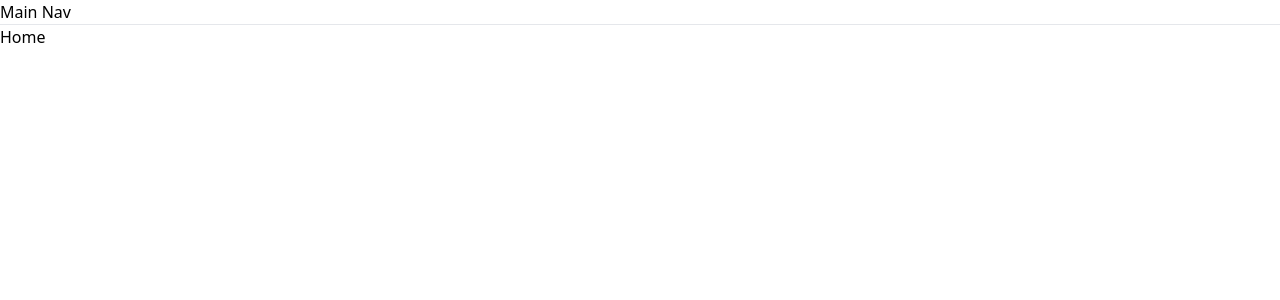
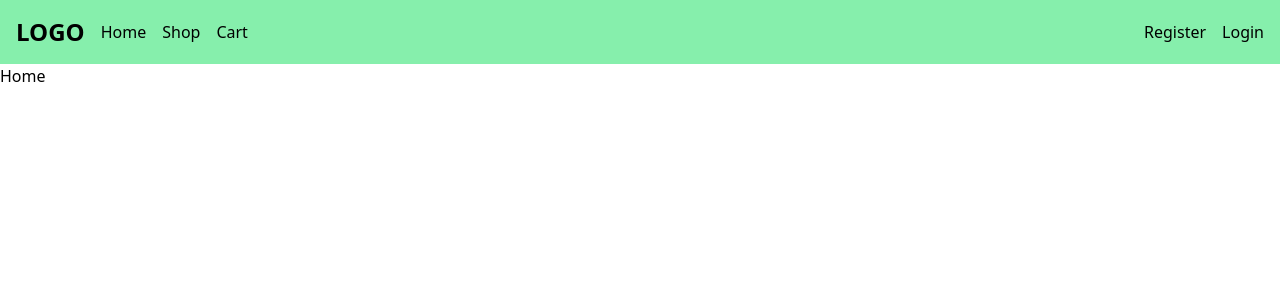
Before and after one commit to cs6636208/E-conmmerce, a React (Vite) app in the folder client/: page / in a window 1280 px wide. Shown: the top 300 px of the page. Built offline with nearby package versions, Linux system fonts and the light colour scheme.

Commit message:
update Layout

```diff
--- a/client/src/layouts/Layout.jsx
+++ b/client/src/layouts/Layout.jsx
@@ -1,12 +1,14 @@
 import React from "react";
 import { Outlet } from "react-router-dom";
+import MainNav from "../components/MainNav";
 
 const Layout = () => {
   return (
     <div>
-      <h1>Main Nav</h1>
-      <hr />
-      <Outlet />
+      <MainNav />
+      <main>
+        <Outlet />
+      </main>
     </div>
   );
 };
```
